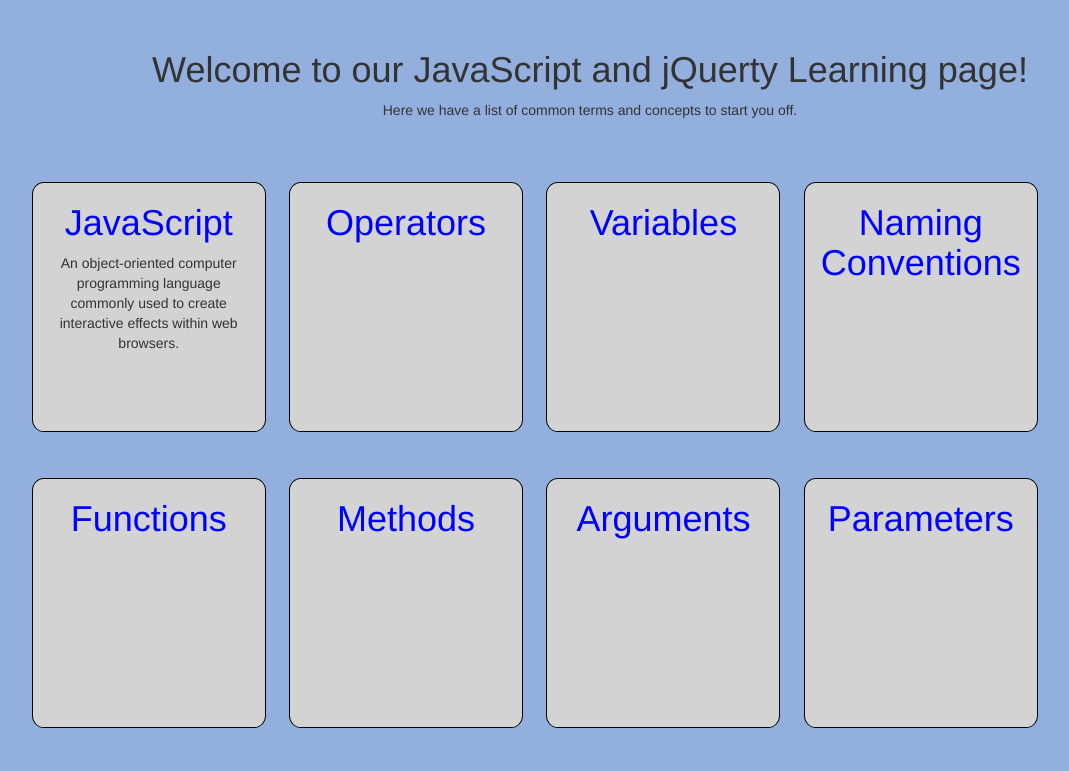
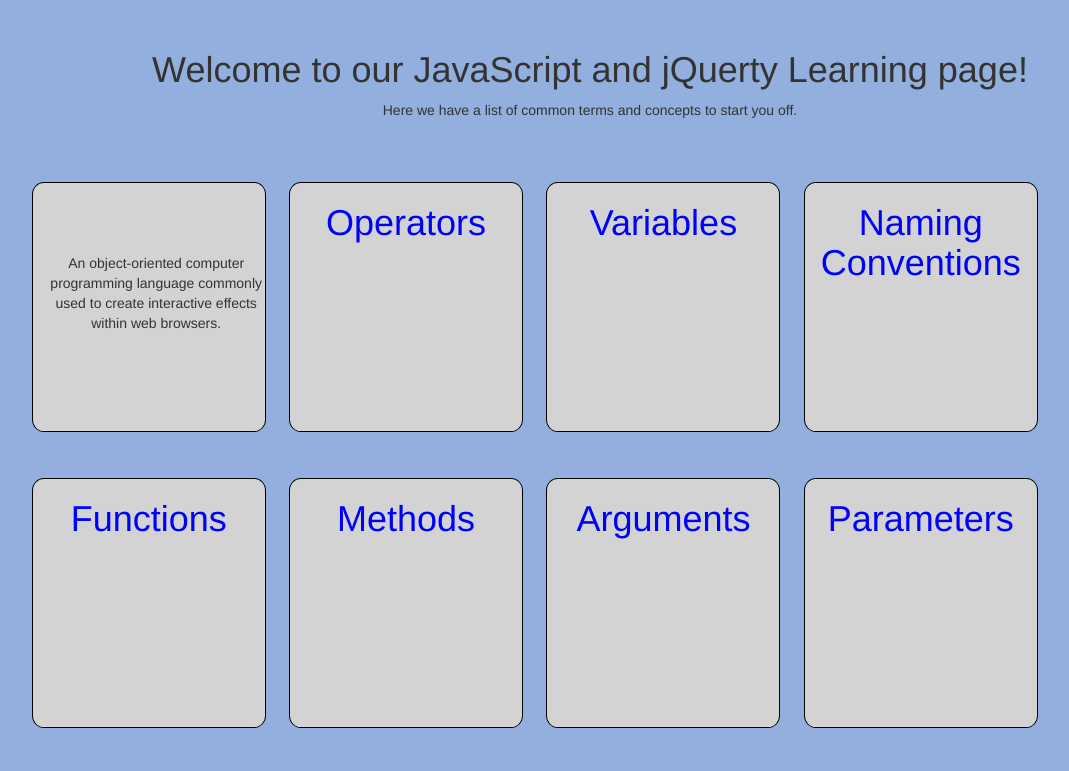
Before and after one commit to RxNunez/JQueryCards, a plain HTML site: page index.html in a window 1280 px wide. Both pictures are taken after a click on the element "JavaScript". Shown: the top 771 px of the page, without its empty margins (50-1119 px from the left). Drawn offline with Linux system fonts and the light colour scheme.

Commit message:
add flip functionality to cards

```diff
--- a/css/styles.css
+++ b/css/styles.css
@@ -15,6 +15,13 @@
   background: lightgrey;
   border-radius: 5%;
   margin: 0 1%;
+  position: relative;
+}
+
+.col-md-3 p {
+  position: absolute;
+  padding: 30% 0;
+  text-align: center;
 }
 
 .row {
--- a/js/scripts.js
+++ b/js/scripts.js
@@ -34,6 +34,7 @@
   // })
   $(".col-md-3").click(function() {
     $(this).find(".definition").toggle();
+    $(this).find("h1").toggle();
   })
   // $("#booleans").click(function() {
   //   $("#booleans + .definition").toggle();
```
